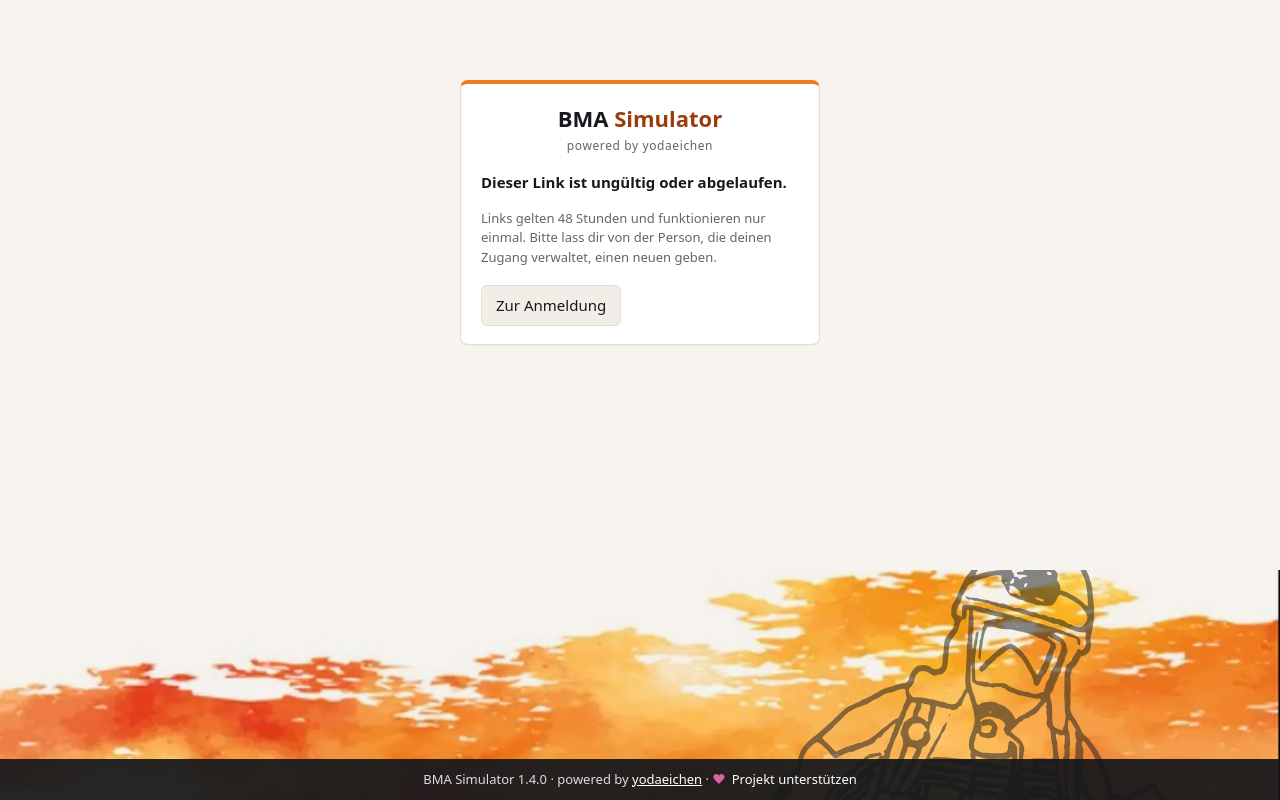
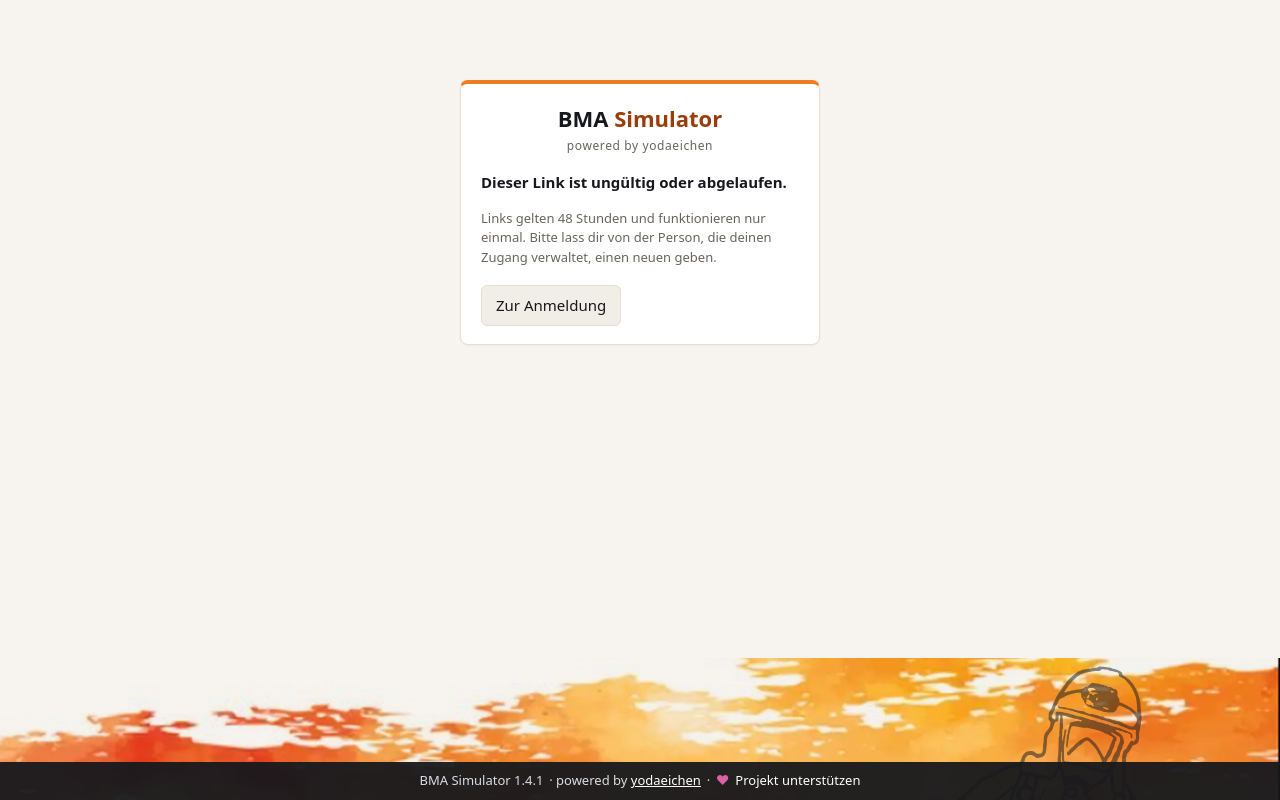
Before and after one commit to yodaeichen/bma-simulator, a FastAPI app: page /einladung/1 in a window 1280 px wide. Run offline with FastAPI, Linux system fonts and the light colour scheme; parts of the project's set-up code (start-up, migrations or seed data) failed here and were passed over.

Commit message:
Version 1.4.1: Fester Seitenfuß

```diff
--- a/app/static/style.css
+++ b/app/static/style.css
@@ -161,18 +161,32 @@ button:not([class]):hover, .btn:not(.light):not(.klein):hover { background:#2b2f
 .card { box-shadow:0 1px 2px rgba(22,24,29,.04); }
 .tile:hover { border-color:var(--feuer); } .tile.alarm { border-left:4px solid var(--alarm); }
 code { background:#f1ede7; } th { color:var(--muted); }
-footer.fuss { position:relative; max-width:none; width:100%; margin:56px 0 0; padding:0; overflow:hidden; text-align:left; flex:none;
-  min-height:230px; display:flex; flex-direction:column; justify-content:flex-end;
-  background:url(/static/img/feuer.webp) center top / max(100%, 1100px) auto no-repeat; }
-footer.fuss .fuss-figur { position:absolute; right:max(4%, calc(50% - 600px)); bottom:-128px; height:400px; width:auto; opacity:.5; pointer-events:none; user-select:none; }
-footer.fuss .fuss-zeile { position:relative; background:rgba(22,24,29,.93); color:#d9dde4; font-size:13px; text-align:center;
-  padding:11px 20px calc(11px + env(safe-area-inset-bottom)); }
+/* Fester Rahmen: Kopfzeile oben, Flammen und Fußzeile unten am Fensterrand, der Inhalt läuft dazwischen.
+   Die Höhe der Flammen richtet sich nach der Höhe des Fensters. */
+:root { --fuss-feuer:clamp(56px, 13vh, 150px); --fuss-zeile:38px; --fuss-h:calc(var(--fuss-feuer) + var(--fuss-zeile) + env(safe-area-inset-bottom)); }
+body { padding-bottom:calc(var(--fuss-h) + 16px); }
+main, main.breit { max-width:1400px; }
+footer.fuss { position:fixed; left:0; right:0; bottom:0; z-index:15; max-width:none; width:auto; height:var(--fuss-h); margin:0; padding:0; overflow:hidden; text-align:left;
+  background:url(/static/img/feuer.webp) center 7% / max(100%, 1100px) auto no-repeat, linear-gradient(to bottom, rgba(247,244,240,0), var(--bg) 26px); }
+footer.fuss .fuss-figur { position:absolute; right:max(4%, calc(50% - 640px)); top:4px; bottom:auto; height:calc(var(--fuss-feuer) * 2.5); width:auto; opacity:.5; pointer-events:none; user-select:none; }
+footer.fuss .fuss-zeile { position:absolute; left:0; right:0; bottom:0; height:calc(var(--fuss-zeile) + env(safe-area-inset-bottom)); padding:0 16px env(safe-area-inset-bottom);
+  display:flex; align-items:center; justify-content:center; gap:.45em; white-space:nowrap; background:rgba(22,24,29,.94); color:#d9dde4; font-size:13px; }
 footer.fuss .fuss-zeile a { color:#fff; } footer.fuss .fuss-zeile a:hover { color:#ffa54a; }
+@media (min-width:1200px) {
+  header { position:sticky; top:0; z-index:20; } html { scroll-padding-top:76px; } .card[id] { scroll-margin-top:76px; }
+  .live { top:76px; max-height:calc(100vh - 76px - var(--fuss-h) - 16px); }
+}
 @media (max-width:760px) {
-  footer.fuss { min-height:170px; margin-top:36px; } footer.fuss .fuss-figur { height:250px; bottom:-74px; right:-12px; }
+  :root { --fuss-feuer:clamp(40px, 8vh, 72px); --fuss-zeile:34px; }
+  footer.fuss .fuss-figur { right:-6px; } footer.fuss .fuss-zeile { font-size:12px; } footer.fuss .fz-von { display:none; }
   header a.brand img { width:26px; height:26px; }
 }
-@media print { footer.fuss { display:none; } body { display:block; background:#fff; } }
+/* Sehr niedrige Fenster (Handy quer): nichts festhalten, der Fuß steht wieder am Ende der Seite */
+@media (max-height:520px) {
+  :root { --fuss-feuer:56px; } body { padding-bottom:0; } header { position:static; }
+  footer.fuss { position:relative; flex:none; margin-top:24px; }
+}
+@media print { footer.fuss { display:none; } header { position:static; } body { display:block; background:#fff; padding-bottom:0; } }
 nav.etagen b { background:var(--alarm); } .chip.alarm { background:var(--alarm); } .chip.geplant { border-color:var(--alarm); }
 ul.meldungen li { border-left-color:var(--alarm); } .tile.alarm { border-left-color:var(--alarm); }
 .modus label { background:#f1ede7; } nav.etagen button.on, .modus label:has(input:checked) { background:var(--ink); border-color:var(--ink); }
--- a/app/templates/base.html
+++ b/app/templates/base.html
@@ -12,7 +12,7 @@
 <meta name="apple-mobile-web-app-title" content="BMA Simulator">
 <meta name="apple-mobile-web-app-status-bar-style" content="black">
 <title>{% block title %}BMA Simulator{% endblock %}</title>
-<link rel="stylesheet" href="/static/style.css?v=5">
+<link rel="stylesheet" href="/static/style.css?v=6">
 {% block head %}{% endblock %}
 </head>
 <body>
@@ -31,8 +31,8 @@
 <footer class="fuss">
   <img class="fuss-figur" src="/static/img/atemschutz.svg" alt="">
   <div class="fuss-zeile">
-  BMA Simulator {{ version }} &middot; powered by <a href="https://github.com/yodaeichen" target="_blank" rel="noopener noreferrer">yodaeichen</a>
-  &middot; <a class="sponsor" href="https://github.com/sponsors/yodaeichen" target="_blank" rel="noopener noreferrer"><span class="heart">&#9829;</span> Projekt unterstützen</a>
+  <span>BMA Simulator {{ version }}</span><span class="fz-von">&middot; powered by <a href="https://github.com/yodaeichen" target="_blank" rel="noopener noreferrer">yodaeichen</a></span>
+  <span>&middot;</span> <a class="sponsor" href="https://github.com/sponsors/yodaeichen" target="_blank" rel="noopener noreferrer"><span class="heart">&#9829;</span> Projekt unterstützen</a>
   </div>
 </footer>
 <script src="/static/app.js?v=1" defer></script>
--- a/app/version.py
+++ b/app/version.py
@@ -1,2 +1,2 @@
 """Versionsnummer des BMA Simulators. Bei jeder Veröffentlichung hier und in CHANGELOG.md erhöhen."""
-VERSION = "1.4.0"
+VERSION = "1.4.1"
```
Also changed, not shown: tests/smoke_test.py (+1 -0 lines), CHANGELOG.md.
